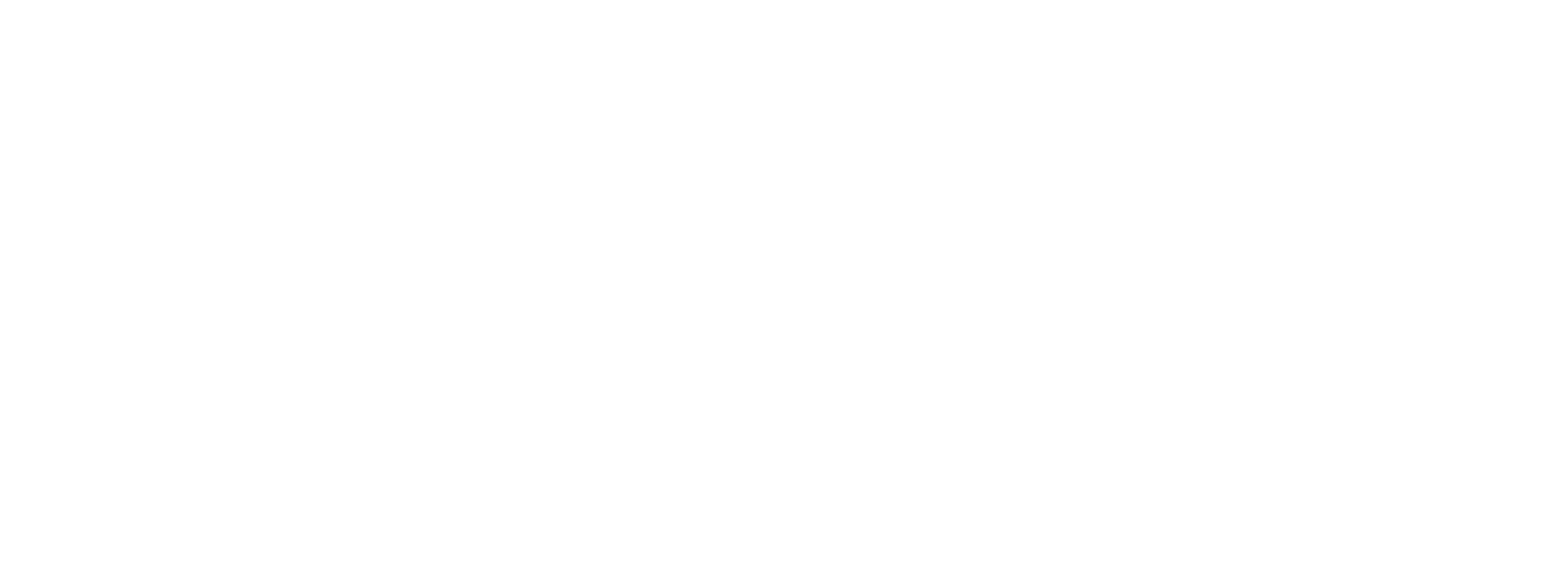
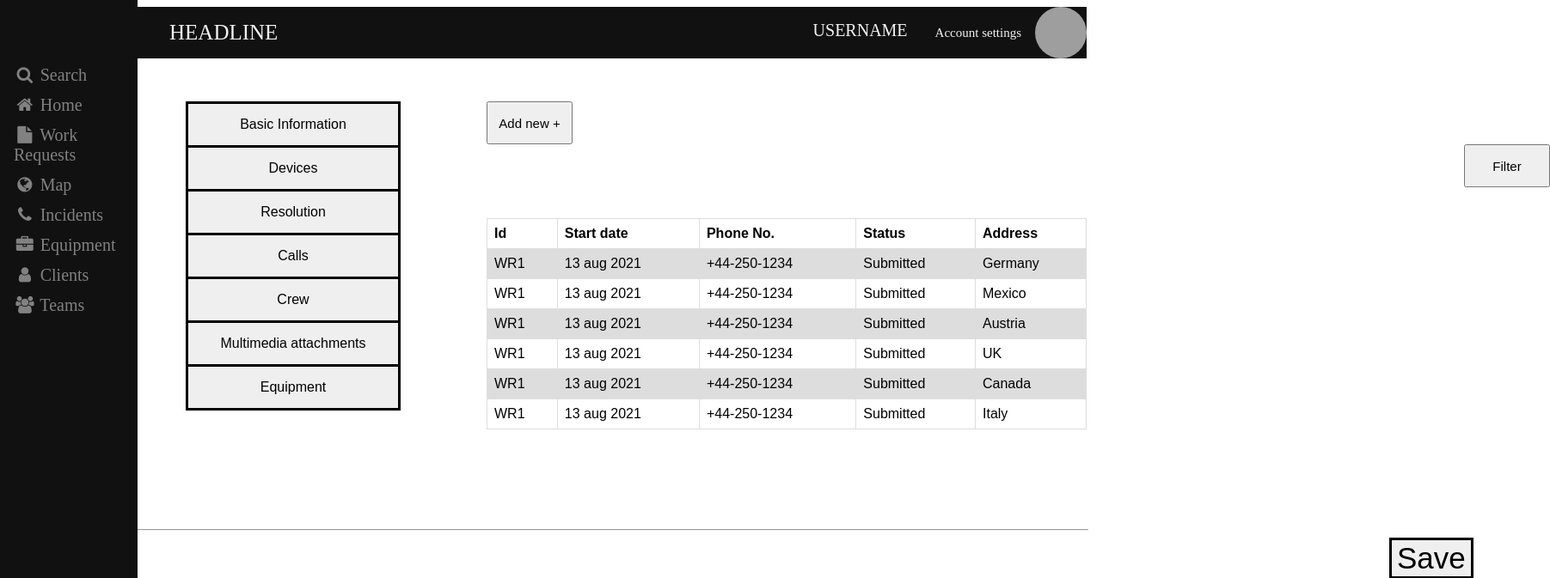
Before and after one commit to JovanM97/Web2-Projekat, an Angular app: page /addIncidents/incCalls in a window 1280 px wide. Before the commit this address led to /. Shown: the top 673 px of the page at 86% size, 1803 px wide, since content can reach past the window. Built offline with nearby package versions, Linux system fonts and the light colour scheme; grey boxes are pictures that could not be loaded.

Commit message:
Added incCalls

```diff
--- a/src/app/app-routing.module.ts
+++ b/src/app/app-routing.module.ts
@@ -10,6 +10,7 @@
 import { AddIncidentPageComponent } from './add-incident-page/add-incident-page.component';
 import { IncidentBasicInfoComponent } from './incident-basic-info/incident-basic-info.component';
 import { IncidentDevicesComponent } from './incident-devices/incident-devices.component';
+import { IncidentCallsComponent } from './incident-calls/incident-calls.component';
 
 const routes: Routes = [
   {path: '', component: LoginPageComponent},
@@ -23,6 +24,8 @@
       {path: '', component: IncidentBasicInfoComponent},
       {path: 'incBasicInfo', component: IncidentBasicInfoComponent},
       {path: 'incDevices', component: IncidentDevicesComponent},
+      {path: 'incCalls', component: IncidentCallsComponent},
+
     ]
 }
 ];
--- a/src/app/app.module.ts
+++ b/src/app/app.module.ts
@@ -20,6 +20,7 @@
 import { AddIncidentPageComponent } from './add-incident-page/add-incident-page.component';
 import { IncidentBasicInfoComponent } from './incident-basic-info/incident-basic-info.component';
 import { IncidentDevicesComponent } from './incident-devices/incident-devices.component';
+import { IncidentCallsComponent } from './incident-calls/incident-calls.component';
 
 @NgModule({
   declarations: [
@@ -41,6 +42,7 @@
     AddIncidentPageComponent,
     IncidentBasicInfoComponent,
     IncidentDevicesComponent,
+    IncidentCallsComponent,
   ],
   imports: [
     BrowserModule,
--- /dev/null
+++ b/src/app/incident-calls/incident-calls.component.css
@@ -0,0 +1,19 @@
+.button {
+    transition-duration: 0.4s;
+    font-size: 15px;
+  }
+
+  .button:hover {
+    background-color: black; /* Green */
+    color: white;
+    box-shadow: 0 12px 16px 0 rgba(0,0,0,0.24), 0 17px 50px 0 rgba(0,0,0,0.19);
+  }
+
+  .button1 {
+    transition-duration: 0.4s;
+    font-size: 15px;
+  }
+
+  .button1:hover {
+    box-shadow: 0 12px 16px 0 rgba(0,0,0,0.24), 0 17px 50px 0 rgba(0,0,0,0.19);
+  }
--- /dev/null
+++ b/src/app/incident-calls/incident-calls.component.html
@@ -0,0 +1,7 @@
+<button class="button" style="height: 50px; width: 100px;">Add new +</button>
+<button class="button" style="height: 50px; width: 100px; margin-left: 1137px;">Filter</button>
+<br><br><br>
+<div>
+    <app-table></app-table>
+</div>
+<br><br><br><br><br><br>
--- /dev/null
+++ b/src/app/incident-calls/incident-calls.component.ts
@@ -0,0 +1,15 @@
+import { Component, OnInit } from '@angular/core';
+
+@Component({
+  selector: 'app-incident-calls',
+  templateUrl: './incident-calls.component.html',
+  styleUrls: ['./incident-calls.component.css']
+})
+export class IncidentCallsComponent implements OnInit {
+
+  constructor() { }
+
+  ngOnInit(): void {
+  }
+
+}
--- a/src/app/incident-nav/incident-nav.component.html
+++ b/src/app/incident-nav/incident-nav.component.html
@@ -2,7 +2,7 @@
     <button routerLink="incBasicInfo" class="button">Basic Information</button>
     <button routerLink="incDevices" class="button">Devices</button>
     <button class="button">Resolution</button>
-    <button class="button">Calls</button>
+    <button routerLink="incCalls" class="button">Calls</button>
     <button class="button">Crew</button>
     <button class="button">Multimedia attachments</button>
     <button class="button">Equipment</button>
```
Also changed, not shown: 1 other file (tests, documents, lock files or other folders).
